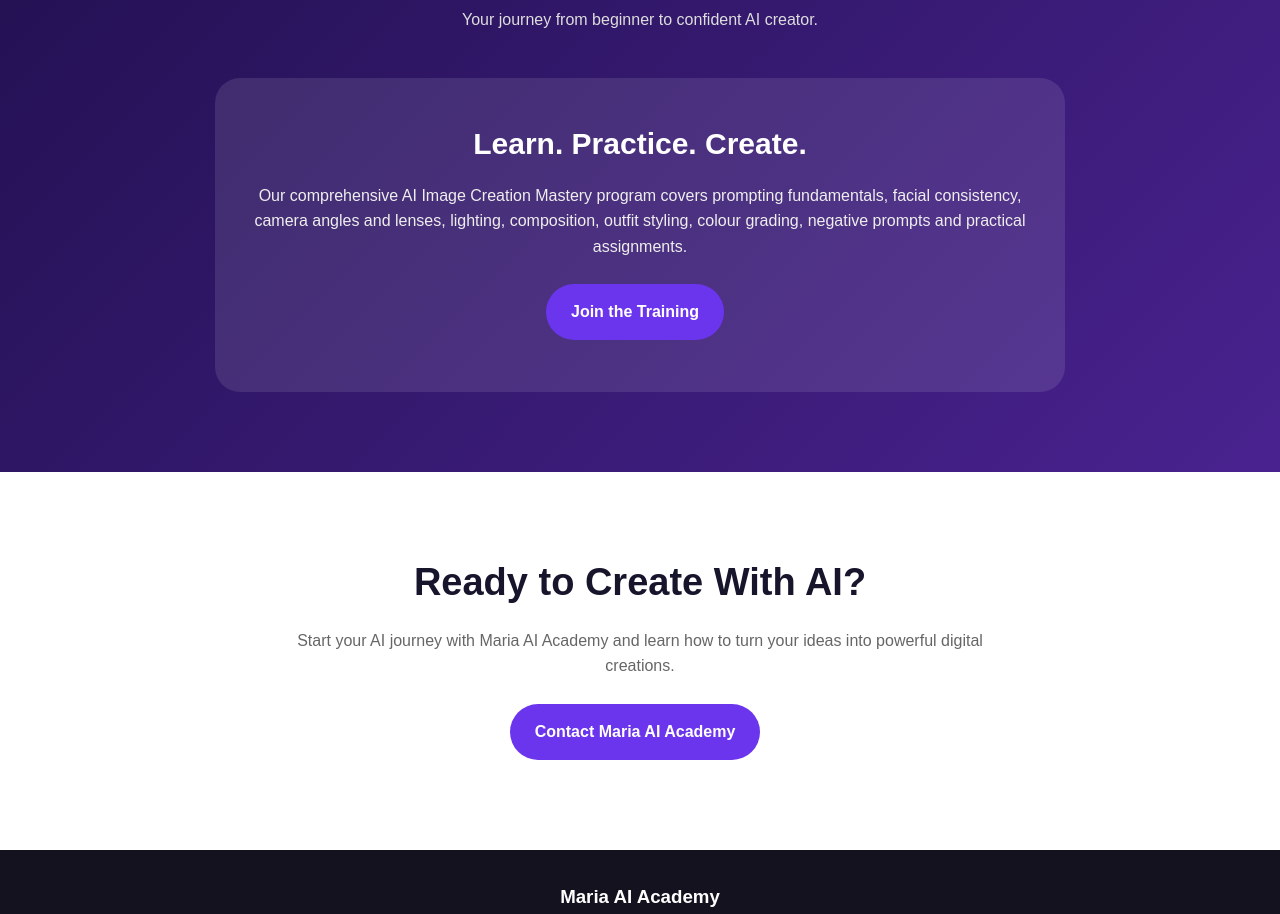
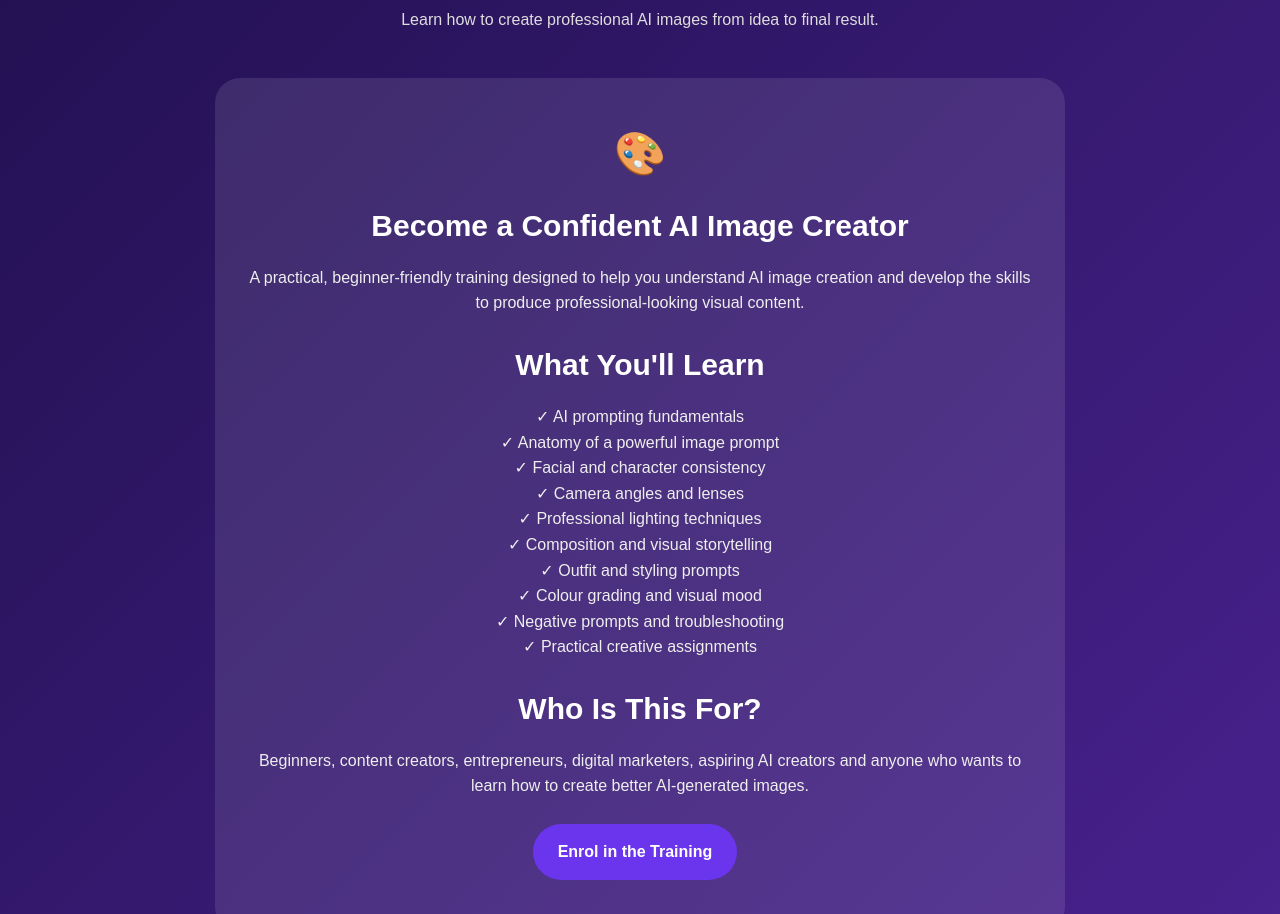
Before and after one commit to Marryah007/Marryah007.github.io, a plain HTML site: page index.html in a window 1280 px wide. Shown: the part 2655-3569 px from the top of the page. Drawn offline with Linux system fonts and the light colour scheme.

Commit message:
Update index.html

```diff
--- a/index.html
+++ b/index.html
@@ -606,7 +606,6 @@
 
 </section>
 
-
 <!-- TRAINING -->
 
 <section id="training" class="training">
@@ -616,30 +615,53 @@
         <h2>AI Image Creation Mastery</h2>
 
         <p>
-            Your journey from beginner to confident AI creator.
+            Learn how to create professional AI images from idea to final result.
         </p>
 
     </div>
 
     <div class="training-card">
 
-        <h3>Learn. Practice. Create.</h3>
+        <div class="icon">🎨</div>
+
+        <h3>Become a Confident AI Image Creator</h3>
 
         <p>
-            Our comprehensive AI Image Creation Mastery program
-            covers prompting fundamentals, facial consistency,
-            camera angles and lenses, lighting, composition,
-            outfit styling, colour grading, negative prompts
-            and practical assignments.
+            A practical, beginner-friendly training designed to help you
+            understand AI image creation and develop the skills to produce
+            professional-looking visual content.
+        </p>
+
+        <h3>What You'll Learn</h3>
+
+        <p>
+            ✓ AI prompting fundamentals<br>
+            ✓ Anatomy of a powerful image prompt<br>
+            ✓ Facial and character consistency<br>
+            ✓ Camera angles and lenses<br>
+            ✓ Professional lighting techniques<br>
+            ✓ Composition and visual storytelling<br>
+            ✓ Outfit and styling prompts<br>
+            ✓ Colour grading and visual mood<br>
+            ✓ Negative prompts and troubleshooting<br>
+            ✓ Practical creative assignments
+        </p>
+
+        <h3>Who Is This For?</h3>
+
+        <p>
+            Beginners, content creators, entrepreneurs, digital marketers,
+            aspiring AI creators and anyone who wants to learn how to create
+            better AI-generated images.
         </p>
 
         <a href="#contact" class="btn primary">
-            Join the Training
+            Enrol in the Training
         </a>
 
     </div>
 
-</section>
+            </section>
 
 
 <!-- CONTACT -->
```
